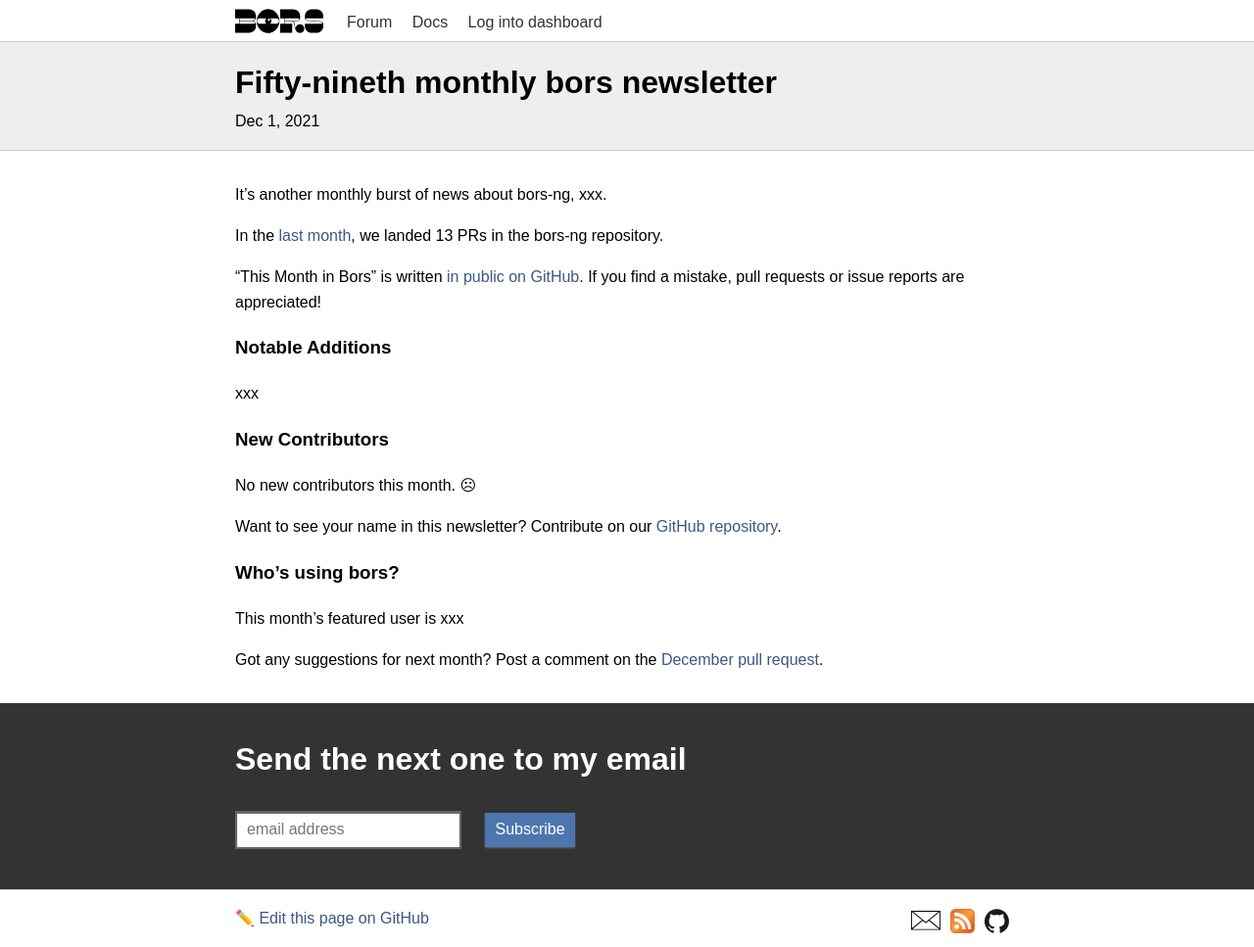
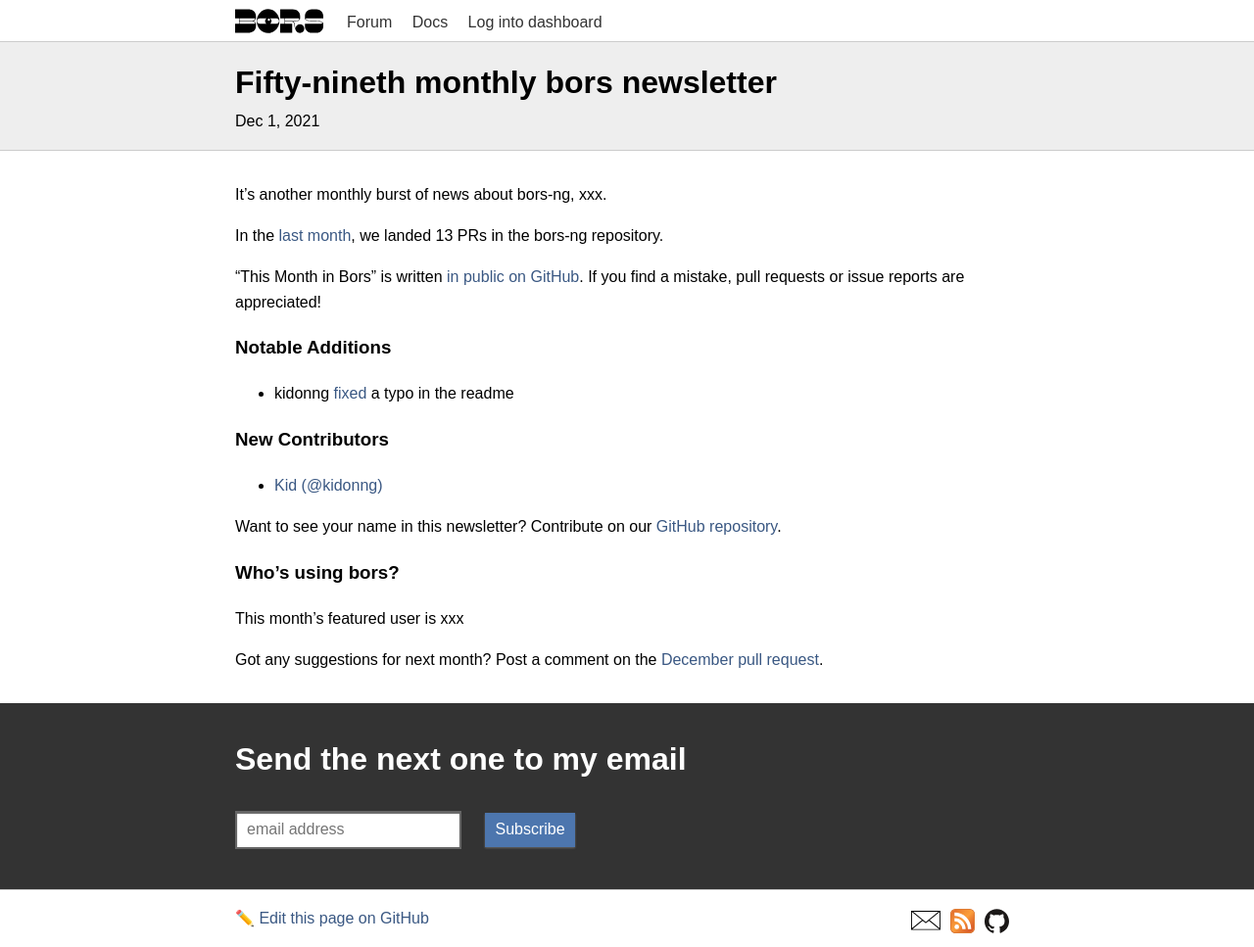
Before and after one commit to bors-ng/bors-ng.github.io, a Jekyll site: the page built from _posts/2021-12-01-tmib-59.md, in a window 1280 px wide. Shown: the whole page at 98% size. Built offline with Jekyll 4.4.1, drawn with Linux system fonts in a browser that asks for light colours.

Commit message:
Add bors-ng/bors-ng#1387
Add @kidonng as new contributor

```diff
--- a/_posts/2021-12-01-tmib-59.md
+++ b/_posts/2021-12-01-tmib-59.md
@@ -19,12 +19,12 @@
 
 ### Notable Additions
 
-xxx
+* kidonng [fixed](https://github.com/bors-ng/bors-ng/pull/1387) a typo in the readme
 
 
 ### New Contributors
 
-No new contributors this month. ☹
+* [Kid (@kidonng)](https://github.com/kidonng)
 
 Want to see your name in this newsletter? Contribute on our [GitHub repository](https://github.com/bors-ng/bors-ng).
 
```
